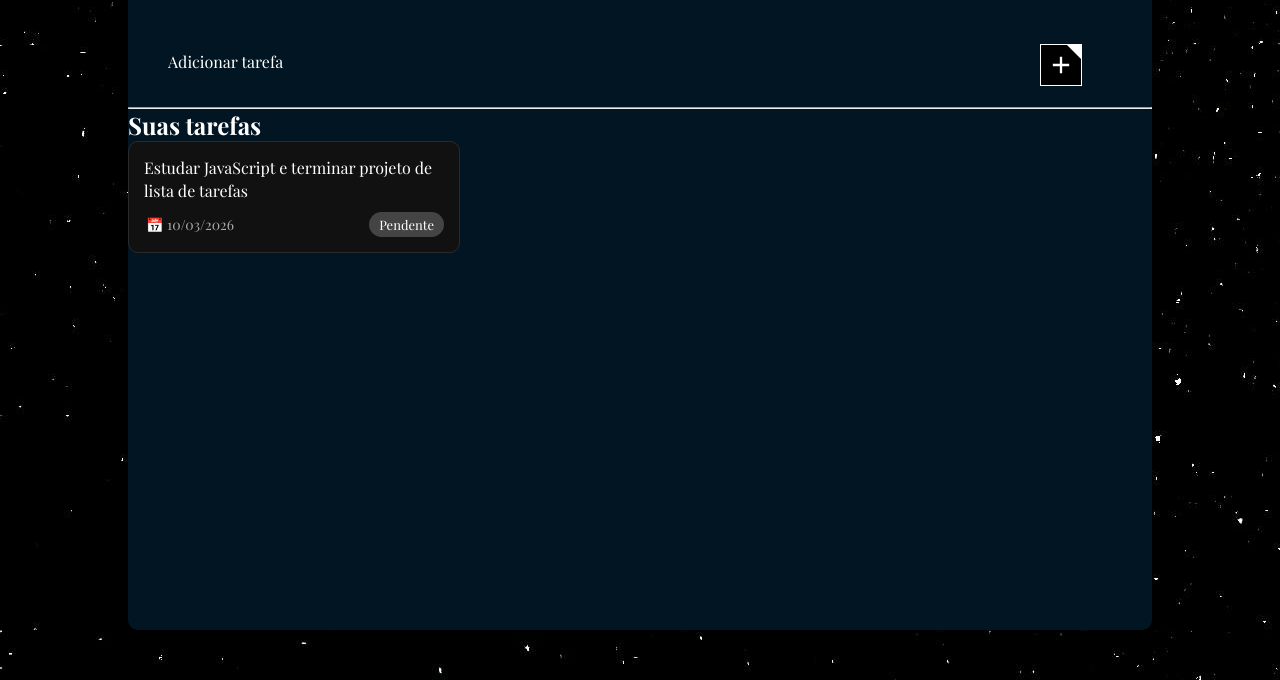
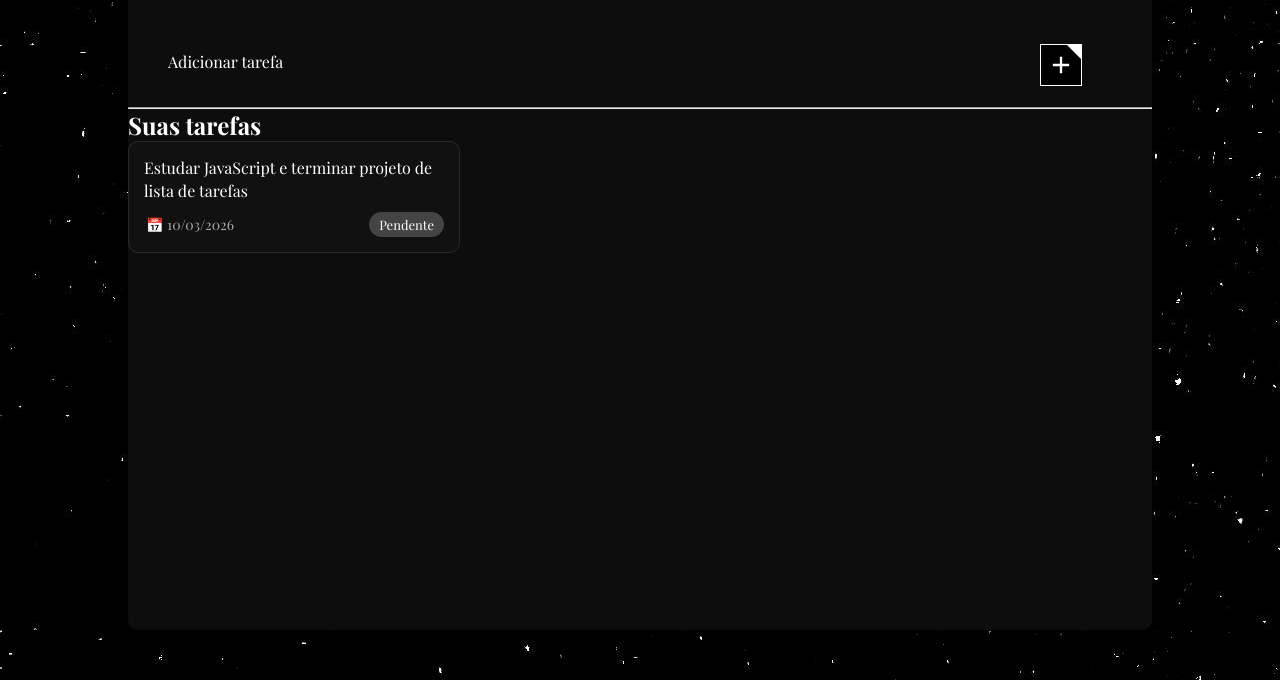
Before and after one commit to VictorHp21/Projeto-to_do_list, a plain HTML site: page Páginas/principal/main.html in a window 1280 px wide. Shown: the part 120-800 px from the top of the page. Drawn offline with nearby package versions, Linux system fonts and the light colour scheme; a web font is replaced by a local one.

Commit message:
alterando cor de fundo main

```diff
--- a/Estilos/main.css
+++ b/Estilos/main.css
@@ -29,7 +29,7 @@ html {
 main {
     width: 80vw;
     height: 90vh;
-    background-color: #011522;
+    background-color: var(--color2);
 
     margin: auto;
     margin-top: 30px;
```
